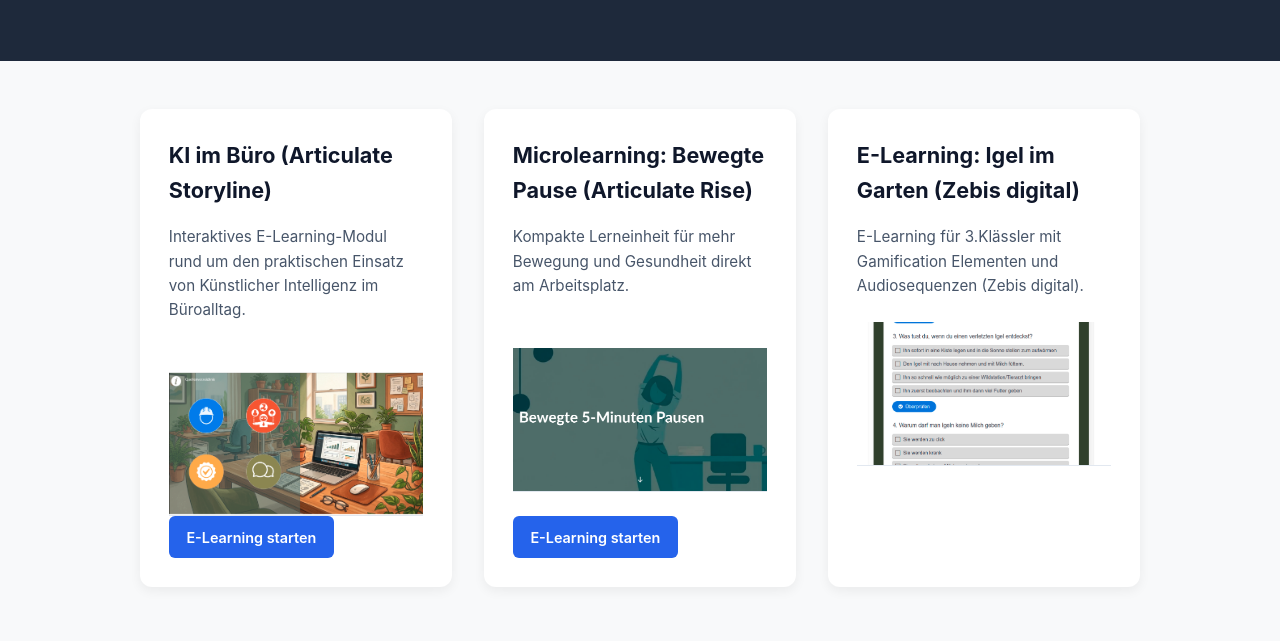
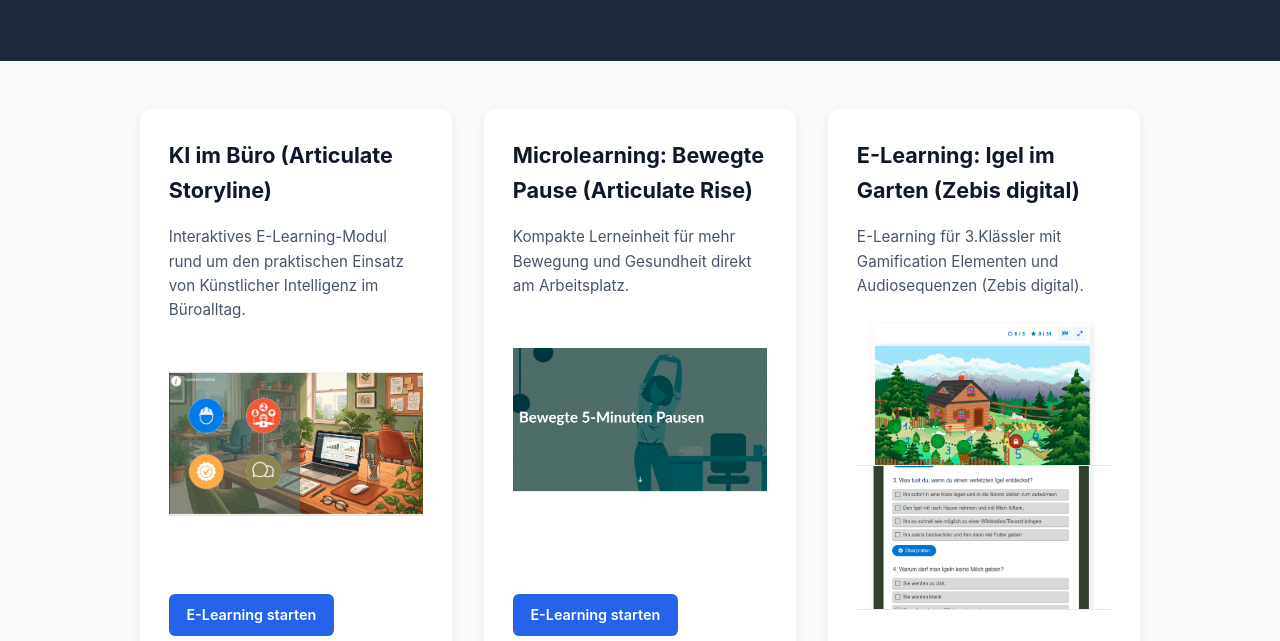
Before and after one commit to nicolefi/nicolefi.github.io, a plain HTML site: page index.html in a window 1280 px wide. Shown: the part 159-800 px from the top of the page. Drawn offline with Linux system fonts and the light colour scheme.

Commit message:
Update index.html

```diff
--- a/index.html
+++ b/index.html
@@ -75,6 +75,7 @@
       <div>
         <h2>E-Learning: Igel im Garten (Zebis digital)</h2>
         <p>E-Learning für 3.Klässler mit Gamification Elementen und Audiosequenzen (Zebis digital).</p>
+        <img src="Gamification-Igel.png" alt="Beschreibung" class="card-img">
         <img src="Gamification-multipleChoice.png" alt="Beschreibung" class="card-img">
       </div>
       <br>
```
